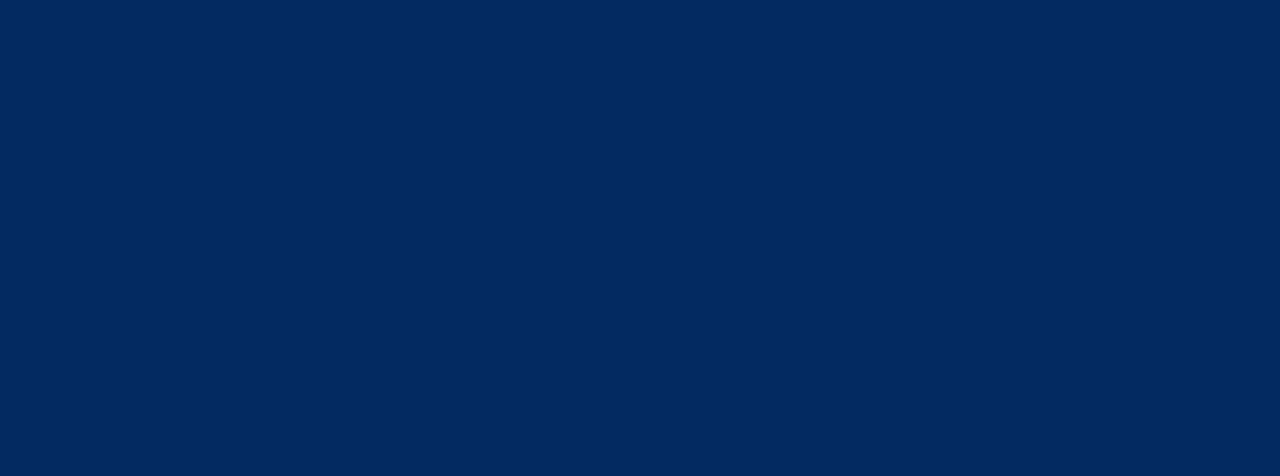
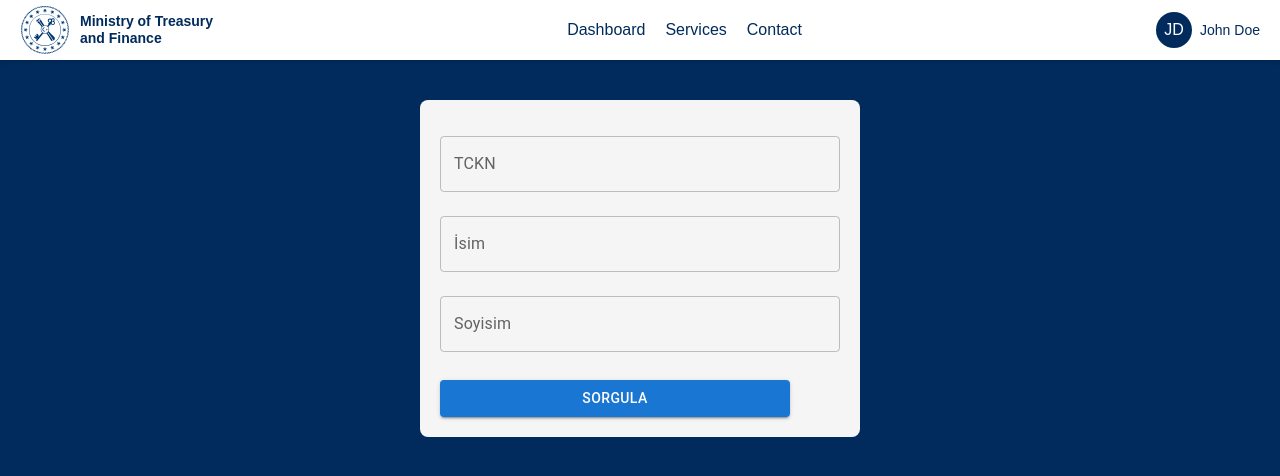
Before and after one commit to zgeblbl/hmb-frontend, a React (Create React App) app: page /user-query in a window 1280 px wide. Before the commit this address had no page. Shown: the top 476 px of the page. Built offline with nearby package versions, Linux system fonts and the light colour scheme.

Commit message:
app.js deleted, query works

```diff
--- a/src/UserQuery.js
+++ b/src/UserQuery.js
@@ -9,7 +9,6 @@ import Button from '@mui/material/Button';
 import Box from '@mui/material/Box';
 
 export default function UserQuery() {
-    console.log('UserQuery Component Rendered');
     const navigate1 = useNavigate();
     const location1 = useLocation();
 
@@ -55,7 +54,7 @@ export default function UserQuery() {
     const initials = userName.split(' ').map(name => name[0]).join('');
 
     return (
-        <div className="user-query"><h2>User Query Page</h2>
+        <div className="user-query">
             <nav className="navbar">
                 <div className="navbar-logo">
                     <img src={logo} alt="Ministry Logo" />
--- a/src/index.js
+++ b/src/index.js
@@ -6,6 +6,7 @@ import SignIn from './SignIn';  // Import SignIn component
 import ForgotPassword from './ForgotPassword';  // Import ForgotPassword component
 import reportWebVitals from './reportWebVitals';
 import HomePage from './HomePage';
+import UserQuery from './UserQuery';
 
 const root = ReactDOM.createRoot(document.getElementById('root'));
 root.render(
@@ -15,6 +16,7 @@ root.render(
         <Route path="/" element={<SignIn />} />  {/* Route for SignIn */}
         <Route path="/forgot-password" element={<ForgotPassword />} />  {/* Route for ForgotPassword */}
         <Route path="/home" element={<HomePage />} />  {/* Route for HomePage */}
+        <Route path="/user-query" element={<UserQuery />} />
       </Routes>
     </Router>
   </React.StrictMode>
```
Also changed, not shown: src/App.js (deleted, +0 -22 lines), src/Deneme.js (deleted, +0 -12 lines).
